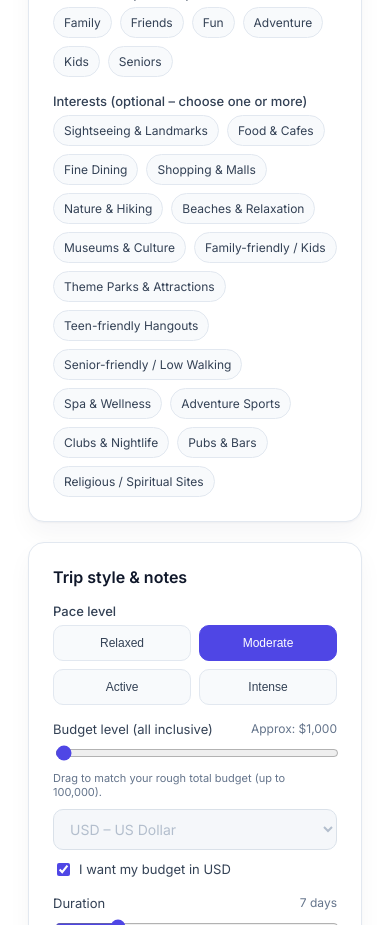
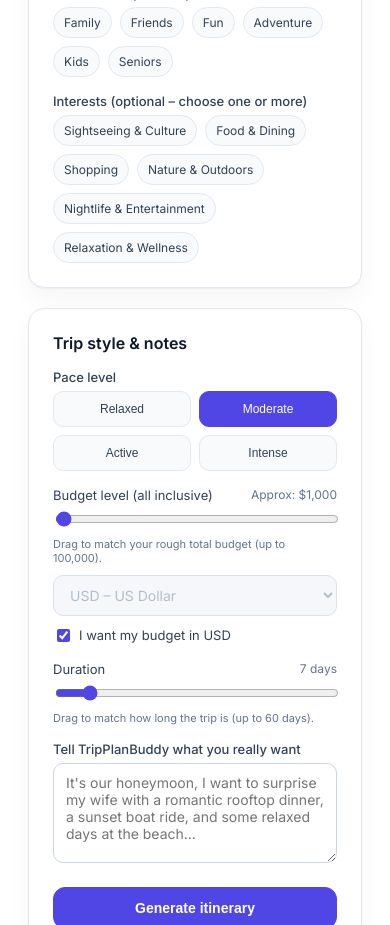
Before and after one commit to prudhvikumar344-cmyk/nextjs-boilerplate, a Next.js app: page / in a window 390 px wide. Shown: the part 1880-2805 px from the top of the page. Built offline with nearby package versions, Linux system fonts and the light colour scheme.

Commit message:
Simplify interests list, allow trips up to 60 days, add share-to-phone button

```diff
--- a/pages/index.js
+++ b/pages/index.js
@@ -86,25 +86,20 @@ export default function Home() {
   const [error, setError] = useState("");
   const [result, setResult] = useState(null);
   const [showResultCard, setShowResultCard] = useState(false);
+  // NEW – feedback line under the "Share to phone" button (e.g. "Copied!"
+  // on desktop browsers that don't support the native share sheet)
+  const [shareMessage, setShareMessage] = useState("");
 
-  // Expanded interest options, including kids/teens/seniors/clubs/pubs
+  // Kept short on purpose so the form stays quick to fill in. Audience-based
+  // interests (kids/teens/seniors, etc.) already live in the "Who's this
+  // trip for?" tags above, so we don't repeat them here.
   const interestOptions = [
-    "Sightseeing & Landmarks",
-    "Food & Cafes",
-    "Fine Dining",
-    "Shopping & Malls",
-    "Nature & Hiking",
-    "Beaches & Relaxation",
-    "Museums & Culture",
-    "Family-friendly / Kids",
-    "Theme Parks & Attractions",
-    "Teen-friendly Hangouts",
-    "Senior-friendly / Low Walking",
-    "Spa & Wellness",
-    "Adventure Sports",
-    "Clubs & Nightlife",
-    "Pubs & Bars",
-    "Religious / Spiritual Sites",
+    "Sightseeing & Culture",
+    "Food & Dining",
+    "Shopping",
+    "Nature & Outdoors",
+    "Nightlife & Entertainment",
+    "Relaxation & Wellness",
   ];
 
   const paceOptions = [
@@ -214,9 +209,9 @@ export default function Home() {
     }
   }
 
-  function downloadAsPdf() {
-    if (!result?.itinerary) return;
-
+  // Shared by both the "Download PDF" button and the "Share to phone"
+  // button, so the two never drift apart into two different layouts.
+  function buildPdfDoc() {
     const titleDestination = destination || "Your Trip";
     const routeLine = origin
       ? `${origin} → ${titleDestination}`
@@ -263,7 +258,79 @@ export default function Home() {
       currentY += lineHeight;
     });
 
-    doc.save("tripplanbuddy-itinerary.pdf");
+    return doc;
+  }
+
+  function downloadAsPdf() {
+    if (!result?.itinerary) return;
+    buildPdfDoc().save("tripplanbuddy-itinerary.pdf");
+  }
+
+  // "Send to your phone" – there's no SMS involved (that needs a paid
+  // texting service and a backend), this just uses the phone's own native
+  // share sheet, which is free and built into every modern mobile browser.
+  // Tapping it lets you send the itinerary straight to Messages, WhatsApp,
+  // Mail, Notes, etc. On a desktop browser that doesn't have a share sheet,
+  // we fall back to copying the itinerary text so you can paste it into a
+  // text/email to yourself instead.
+  async function shareItinerary() {
+    if (!result?.itinerary) return;
+    setShareMessage("");
+
+    const titleDestination = destination || "Your Trip";
+    const shareTitle = `TripPlanBuddy Itinerary – ${titleDestination}`;
+
+    try {
+      // Prefer sharing the actual PDF file, so it arrives as a proper
+      // attachment instead of a wall of plain text (supported on recent
+      // Android Chrome and iOS Safari 16.4+).
+      if (typeof navigator !== "undefined" && navigator.canShare) {
+        const blob = buildPdfDoc().output("blob");
+        const file = new File([blob], "tripplanbuddy-itinerary.pdf", {
+          type: "application/pdf",
+        });
+        if (navigator.canShare({ files: [file] })) {
+          await navigator.share({
+            title: shareTitle,
+            text: `Here's my trip plan for ${titleDestination}!`,
+            files: [file],
+          });
+          return;
+        }
+      }
+
+      // Next best: share the itinerary as plain text through the native
+      // share sheet (still works even where file-sharing isn't supported).
+      if (typeof navigator !== "undefined" && navigator.share) {
+        await navigator.share({
+          title: shareTitle,
+          text: result.itinerary,
+        });
+        return;
+      }
+
+      // Desktop / unsupported browsers have no share sheet at all, so just
+      // copy the itinerary to the clipboard.
+      if (typeof navigator !== "undefined" && navigator.clipboard) {
+        await navigator.clipboard.writeText(result.itinerary);
+        setShareMessage(
+          "Copied! On your phone's browser, tap this button instead to send it directly."
+        );
+      } else {
+        setShareMessage(
+          "Sharing isn't supported in this browser — use Download PDF instead."
+        );
+      }
+    } catch (err) {
+      // The user closing the share sheet counts as an "AbortError" — not a
+      // real failure, so stay quiet about it.
+      if (err?.name !== "AbortError") {
+        console.error("Share failed:", err);
+        setShareMessage(
+          "Couldn't share automatically — use Download PDF instead and send that file yourself."
+        );
+      }
+    }
   }
 
   return (
@@ -689,13 +756,18 @@ export default function Home() {
                     <input
                       type="range"
                       min={1}
-                      max={30}
+                      max={60}
                       value={durationDays}
                       onChange={(e) =>
                         setDurationDays(Number(e.target.value))
                       }
                       className="slider"
                     />
+                    <div className="hint">
+                      {durationDays > 30
+                        ? "Long trip! For 30+ days we'll group the plan week-by-week instead of listing every single day, so it stays readable."
+                        : "Drag to match how long the trip is (up to 60 days)."}
+                    </div>
                   </div>
 
                   {/* Notes */}
@@ -755,12 +827,23 @@ export default function Home() {
 
                 {result?.itinerary && (
                   <div className="itinerary-footer">
+                    <div className="itinerary-footer-buttons">
+                      <button
+                        onClick={shareItinerary}
+                        className="secondary-btn primary-btn--small"
+                      >
+                        Share to phone
+                      </button>
                       <button
                         onClick={downloadAsPdf}
                         className="primary-btn primary-btn--small"
                       >
                         Download itinerary (PDF)
                       </button>
+                    </div>
+                    {shareMessage && (
+                      <p className="hint share-hint">{shareMessage}</p>
+                    )}
                   </div>
                 )}
               </section>
@@ -1286,6 +1369,22 @@ export default function Home() {
           font-size: 13px;
         }
 
+        .secondary-btn {
+          padding: 12px 16px;
+          border-radius: 12px;
+          border: 1px solid #c7d2fe;
+          font-weight: 600;
+          font-size: 14px;
+          cursor: pointer;
+          background-color: #eef2ff;
+          color: #4338ca;
+          transition: background 0.15s ease;
+        }
+
+        .secondary-btn:hover {
+          background-color: #e0e7ff;
+        }
+
         .itinerary-header {
           display: flex;
           justify-content: space-between;
@@ -1318,8 +1417,18 @@ export default function Home() {
           margin-top: 14px;
           padding-top: 10px;
           border-top: 1px solid #e2e8f0;
+        }
+
+        .itinerary-footer-buttons {
           display: flex;
           justify-content: flex-end;
+          gap: 10px;
+          flex-wrap: wrap;
+        }
+
+        .share-hint {
+          margin-top: 8px;
+          text-align: right;
         }
 
         /* Footer */
```
Lines whose indentation alone changed are shown as unchanged.
